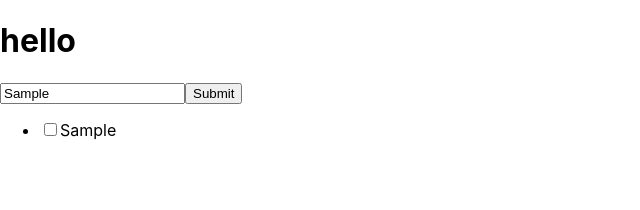
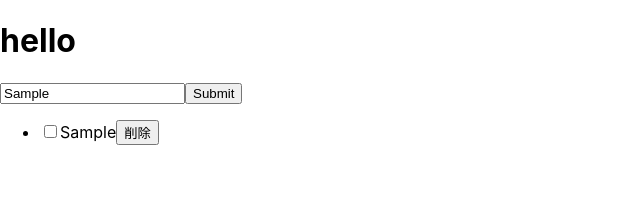
Before and after one commit to nonn1525/todoapp-TS, a React (Create React App) app: page / in a window 1280 px wide. Both pictures are taken after typing "Sample" into the empty fields and a click on the button "Submit". Shown: the top 210 px of the page, without its empty margins (0-640 px from the left). Built offline with nearby package versions, Linux system fonts and the light colour scheme; the HTML template or start-up script is replaced by a standard one.

Commit message:
削除機能追加

```diff
--- a/package.json
+++ b/package.json
@@ -10,6 +10,7 @@
     "@types/node": "^12.0.0",
     "@types/react": "^17.0.0",
     "@types/react-dom": "^17.0.0",
+    "nanoid": "^3.1.23",
     "react": "^17.0.2",
     "react-dom": "^17.0.2",
     "react-scripts": "4.0.3",
--- a/src/App.tsx
+++ b/src/App.tsx
@@ -3,20 +3,33 @@ import Form from './Form';
 import List from './List';
 import {Todos} from './Interface'
 
-const App: FC = () => {
+type AppProps = {
+  // todos: Todos[]
+  // setTodos: React.Dispatch<React.SetStateAction<Todos[]>>
+}
+
+const App: FC<AppProps> = () => {
   const [todos, setTodos] = useState<Todos[]>([])
+  const nanoid = require("nanoid");
+  const addTodo = (content: string) => {
+    setTodos([
+      ...todos,
+      {
+        content: content,
+        id: nanoid,
+      }
+    ])
+  }
+  const deleteTodo = (id: string) => {
+    setTodos(todos.filter(todo => todo.id !== id))
+  }
   return (
     <div className="App">
       <h1>hello</h1>
       <Form
-        todos={todos}
-        setTodos={setTodos}
+        addTodo={addTodo}
       />
-      <List todos={todos} />
-
-      {/* Type '{ todos: Todos[]; }' is not assignable to type 'IntrinsicAttributes & { children?: ReactNode; }'.
-  Property 'todos' does not exist on type 'IntrinsicAttributes & { children?: ReactNode; }' */}
-
+      <List todos={todos} deleteTodo={deleteTodo} />
     </div>
   );
 }
--- a/src/Form.tsx
+++ b/src/Form.tsx
@@ -2,16 +2,15 @@ import { useState, FC, FormEvent } from 'react'
 import {Todos} from './Interface'
 
 type FormProps = {
-    todos: Todos[]
-    setTodos: React.Dispatch<React.SetStateAction<Todos[]>>
+   addTodo: (content: string) => void;
 }
 
-const Form: FC<FormProps> = ({todos, setTodos}) => {
+const Form: FC<FormProps> = ({addTodo}) => {
     const [value, setValue] = useState<string>('');
 
     const handleSubmit = (e: FormEvent<HTMLFormElement>): void=> {
         e.preventDefault();
-        setTodos([...todos,{content: value}]);
+        addTodo(value);
     }
     return (
         <form onSubmit = {(e)=>handleSubmit(e)}>
--- a/src/Interface.tsx
+++ b/src/Interface.tsx
@@ -1,5 +1,6 @@
 export interface Todos {
   content: string;
+  id: string;
 }
 
 // export type onChangeProps = {
--- a/src/Item.tsx
+++ b/src/Item.tsx
@@ -2,10 +2,16 @@ import React, { useState, FC } from 'react'
 
 type ItemProps = {
     content: string;
+    id: string;
+    key: string;
+    deleteTodo: (id: string) => void;
 };
 
-const Item: FC<ItemProps> = ({content}) => {
+const Item: FC<ItemProps> = ({content, id, deleteTodo}) => {
     const [isDone, setIsDone] = useState<boolean>(false);
+    const handleDelete = () => {
+        deleteTodo(id)
+    }
     return (
         <li>
             <input type='checkbox' onChange={() => {
@@ -14,6 +20,7 @@ const Item: FC<ItemProps> = ({content}) => {
             <span style={
                  {textDecoration: isDone ? 'line-through' : 'none'}
             }>{content}</span>
+            <button onClick={handleDelete}>削除</button>
         </li>
     )
 }
--- a/src/List.tsx
+++ b/src/List.tsx
@@ -4,15 +4,16 @@ import {Todos} from './Interface'
 
 type ListProps = {
   todos: Todos[],
+  deleteTodo: (id: string) => void;
 }
-const List: FC<ListProps> = ({todos}) => {
+const List: FC<ListProps> = ({todos, deleteTodo}) => {
 
     return (
       <ul>
         {
           todos.map((todo, index) => {
             return (
-                <Item content={todo.content} />
+                <Item content={todo.content} id={todo.id} key={todo.id} deleteTodo={deleteTodo}/>
             )
           })
         }
```
Also changed, not shown: 1 other file (tests, documents, lock files or other folders).
